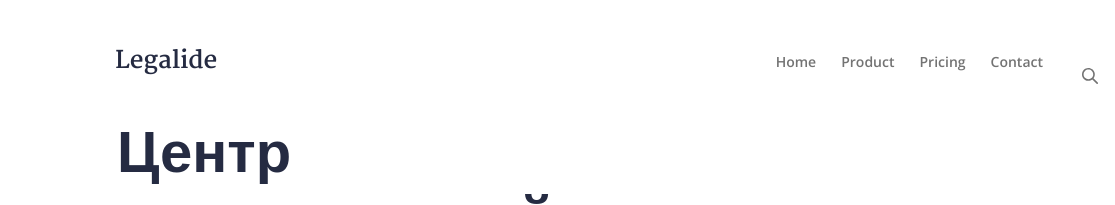
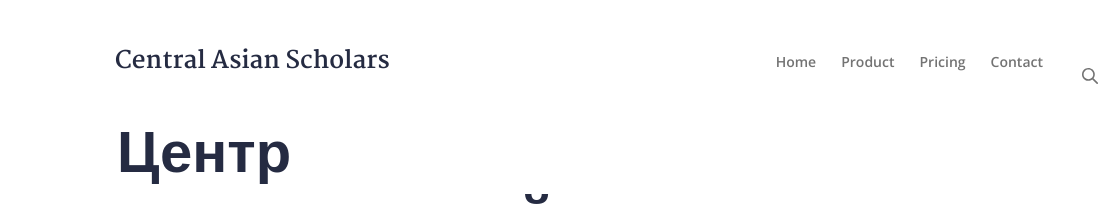
Before and after one commit to kanatsamarkhanov/ca-scholars.github.io, a plain HTML site: page index.html in a window 1280 px wide. Shown: the top 205 px of the page, 0-1115 px from the left. Drawn offline with nearby package versions, Linux system fonts and the light colour scheme; files that its build step writes are made by us from their sources.

Commit message:
Update index.html

```diff
--- a/index.html
+++ b/index.html
@@ -15,7 +15,7 @@
   <div class="header-promo-container">
     <header class="page-header">
       <div class="page-header__container">
-        <h3 class="page-header__logo-text">Legalide</h3>
+        <h3 class="page-header__logo-text">Central Asian Scholars</h3>
         <nav class="nav">
           <input class="nav__hamburger-checkbox" id="hamburger-menu" type="checkbox">
           <label for="hamburger-menu" class="nav__hamburger">
```
